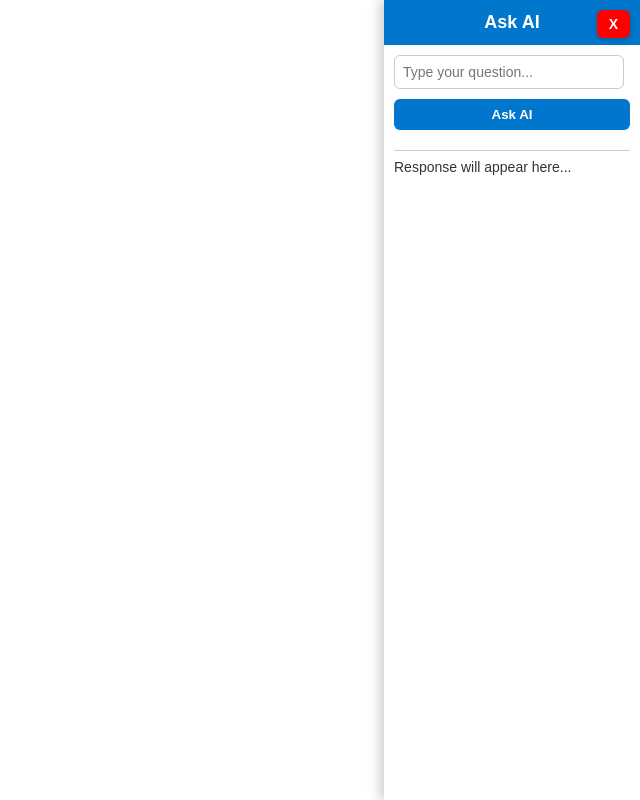
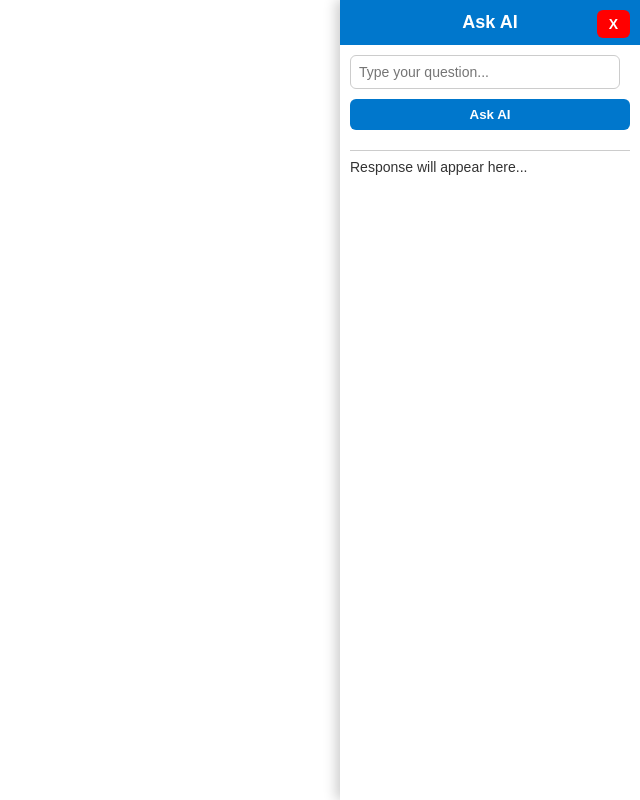
Before and after one commit to Harish040805/ai, a plain HTML site: page draggableai.html in a window 1280 px wide. Both pictures are taken after a click on the button "AI". Shown: the whole page, without its empty margins (640-1280 px from the left). Drawn offline with Linux system fonts and the light colour scheme.

Commit message:
Update draggableai.html

```diff
--- a/draggableai.html
+++ b/draggableai.html
@@ -1,19 +1,33 @@
-<div id="ai-widget" style="position:relative; width:100%; height:100%;">
-  <button id="dragBtn" style="position:absolute; top:90%; left:5%; transform:translate(-50%,-50%);
+<div id="harishai-ai-widget" style="position:relative; width:100%; height:100%;">
+  <!-- Floating AI Button -->
+  <button id="harishai-dragBtn" style="
+    position:absolute; top:90%; left:5%; transform:translate(-50%,-50%);
     padding:20px 24px; background-color:#0077cc; color:white; border:5px solid white; border-radius:50%; cursor:grab;
-    font-size:20px; font-weight:bold; box-shadow:0 4px 8px rgba(0,0,0,0.2); user-select:none; z-index:1000;">AI</button>
-  <iframe id="myIframe" style="position:fixed; top:0; right:0; width:20vw; height:100vh; border:none; background:#fff; box-shadow:-4px 0 12px rgba(0,0,0,0.2);
-  display:none; z-index:999;"
-    srcdoc="
+    font-size:20px; font-weight:bold; box-shadow:0 4px 8px rgba(0,0,0,0.2); user-select:none; z-index:1000;">
+    AI
+  </button>
+
+  <!-- AI Iframe -->
+  <iframe id="harishai-myIframe" sandbox="allow-scripts allow-same-origin" style="
+    position:fixed; top:0; right:0; width:300px; max-width:90vw; height:100vh; border:none; background:#fff;
+    box-shadow:-4px 0 12px rgba(0,0,0,0.2); display:none; z-index:9500;">
+  </iframe>
+</div>
+
+<script>
+  const harishaiDragBtn = document.getElementById('harishai-dragBtn');
+  const harishaiIframe = document.getElementById('harishai-myIframe');
+
+  // Load AI widget content dynamically
+  const aiHTML = `
     <!DOCTYPE html>
     <html>
     <head>
     <style>
       body { margin:0; font-family:Arial,sans-serif; background:#fff; display:flex; flex-direction:column; height:100%; }
       #header { position:relative; background:#0077cc; color:white; text-align:center; padding:12px; font-weight:bold; font-size:18px; }
-  #closeBtn { position:absolute; top:10px; right:10px; padding:6px 12px; background:#ff0000; color:white; border:none; border-radius:6px; cursor:pointer;
-  font-weight:bold; font-size:14px; box-shadow:0 2px 6px rgba(0,0,0,0.2); }
-  #closeBtn:hover { color:#ccc; }
+      #closeBtn { position:absolute; top:10px; right:10px; padding:6px 12px; background:#ff0000; color:white; border:none; border-radius:6px; cursor:pointer; font-weight:bold; font-size:14px; }
+      #closeBtn:hover { background:#cc0000; }
       #content { flex:1; padding:10px; display:flex; flex-direction:column; gap:10px; }
       input[type=text] { width:90%; padding:8px; font-size:14px; border:1px solid #ccc; border-radius:6px; }
       button.askBtn { padding:8px; background:#0077cc; color:white; border:none; border-radius:6px; font-weight:bold; cursor:pointer; }
@@ -33,56 +47,82 @@
         const responseDiv = document.getElementById('response');
         const userInput = document.getElementById('userInput');
         const closeBtn = document.getElementById('closeBtn');
-  closeBtn.addEventListener('click', ()=> parent.postMessage('closeIframe','*'));
+
+        closeBtn.addEventListener('click', ()=> parent.postMessage('harishai-closeIframe','*'));
+
         askBtn.addEventListener('click', async ()=> {
           const question = userInput.value.trim();
-    if(!question){ responseDiv.innerHTML='<span style=color:red;>Please enter a question.</span>'; return; }
+          if(!question){
+            responseDiv.innerHTML='<span style=color:red;>Please enter a question.</span>';
+            return;
+          }
           responseDiv.innerHTML='<em>Thinking...</em>';
           try {
             const res = await fetch('https://generativelanguage.googleapis.com/v1beta/models/gemini-2.0-flash:generateContent?key=AIzaSyC5ab-HZmvtoTEXMRBMb4-tPpwD2yMVF1A',{
+
               method:'POST', headers:{'Content-Type':'application/json'},
-        body:JSON.stringify({contents:[{parts:[{text:question}]}]})
+              body:JSON.stringify({question})
             });
             const data = await res.json();
-      responseDiv.textContent = data?.candidates?.[0]?.content?.parts?.[0]?.text || 'No response from AI.';
+            responseDiv.textContent = data.answer || 'No response from AI.';
           } catch(e){ responseDiv.textContent='Error: '+e.message; }
         });
-</script>
+      <\/script>
     </body>
     </html>
-"></iframe>
-  <script>
-    const dragBtn=document.getElementById('dragBtn');
-    const iframe=document.getElementById('myIframe');
+  `;
+  harishaiIframe.srcdoc = aiHTML;
+
+  // Show iframe when button is clicked
+  harishaiDragBtn.addEventListener('click', ()=> {
+    if(!isDragging){
+      harishaiIframe.style.display='block';
+      harishaiDragBtn.style.display='none';
+    }
+  });
+
+  // Close iframe on message from inside
+  window.addEventListener('message',(e)=>{
+    if(e.data==='harishai-closeIframe'){
+      harishaiIframe.style.display='none';
+      harishaiDragBtn.style.display='block';
+    }
+  });
+
+  // Drag functionality
   let isDragging=false, dragStartX=0, dragStartY=0, offsetX=0, offsetY=0;
-    dragBtn.addEventListener('click', ()=> { if(!isDragging){ iframe.style.display='block'; dragBtn.style.display='none'; }});
-    window.addEventListener('message',(e)=>{ if(e.data==='closeIframe'){ iframe.style.display='none'; dragBtn.style.display='block'; }});
-    const startDrag=(e)=>{ e.preventDefault(); isDragging=false;
+  const startDrag=(e)=>{
+    e.preventDefault();
+    isDragging=false;
     dragStartX=e.type==='touchstart'?e.touches[0].clientX:e.clientX;
     dragStartY=e.type==='touchstart'?e.touches[0].clientY:e.clientY;
-      offsetX=dragBtn.offsetLeft; offsetY=dragBtn.offsetTop;
-      document.addEventListener('mousemove',dragMove); document.addEventListener('mouseup',stopDrag);
-      document.addEventListener('touchmove',dragMove,{passive:false}); document.addEventListener('touchend',stopDrag);
+    offsetX=harishaiDragBtn.offsetLeft; offsetY=harishaiDragBtn.offsetTop;
+    document.addEventListener('mousemove',dragMove);
+    document.addEventListener('mouseup',stopDrag);
+    document.addEventListener('touchmove',dragMove,{passive:false});
+    document.addEventListener('touchend',stopDrag);
   };
-    const dragMove=(e)=>{ e.preventDefault();
+  const dragMove=(e)=>{
+    e.preventDefault();
     const clientX=e.type.startsWith('touch')?e.touches[0].clientX:e.clientX;
     const clientY=e.type.startsWith('touch')?e.touches[0].clientY:e.clientY;
     const deltaX=clientX-dragStartX; const deltaY=clientY-dragStartY;
     if(Math.abs(deltaX)>5||Math.abs(deltaY)>5){ isDragging=true; }
     if(isDragging){
       let newX=offsetX+deltaX; let newY=offsetY+deltaY;
-        const maxX=window.innerWidth-dragBtn.offsetWidth;
-        const maxY=window.innerHeight-dragBtn.offsetHeight;
-        newX=Math.max(0,Math.min(newX,maxX)); newY=Math.max(0,Math.min(newY,maxY));
-        dragBtn.style.left=newX+'px'; dragBtn.style.top=newY+'px';
+      const maxX=window.innerWidth-harishaiDragBtn.offsetWidth;
+      const maxY=window.innerHeight-harishaiDragBtn.offsetHeight;
+      newX=Math.max(0,Math.min(newX,maxX));
+      newY=Math.max(0,Math.min(newY,maxY));
+      harishaiDragBtn.style.left=newX+'px'; harishaiDragBtn.style.top=newY+'px';
     }
   };
-    const stopDrag=()=>{ document.removeEventListener('mousemove',dragMove);
+  const stopDrag=()=>{
+    document.removeEventListener('mousemove',dragMove);
     document.removeEventListener('mouseup',stopDrag);
     document.removeEventListener('touchmove',dragMove);
     document.removeEventListener('touchend',stopDrag);
   };
-    dragBtn.addEventListener('mousedown',startDrag);
-    dragBtn.addEventListener('touchstart',startDrag,{passive:false});
+  harishaiDragBtn.addEventListener('mousedown',startDrag);
+  harishaiDragBtn.addEventListener('touchstart',startDrag,{passive:false});
 </script>
-</div>
```
Lines whose indentation alone changed are shown as unchanged.
